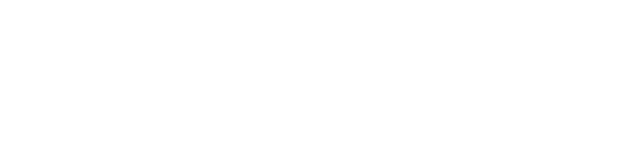
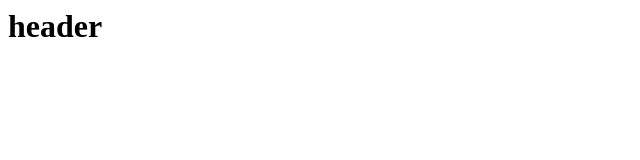
Before and after one commit to naomi-lczng/assignment1-105-, a plain HTML site: page index.html in a window 1280 px wide. Shown: the whole page, without its empty margins (0-640 px from the left). Drawn offline with Linux system fonts and the light colour scheme.

Commit message:
Add files via upload

```diff
--- a/index.html
+++ b/index.html
@@ -1,7 +1,7 @@
 <html lang="en">
 
 <header>
-    <title><header></title>
+    <h1>header</h1>
 </header>
 
 <nav>
```
